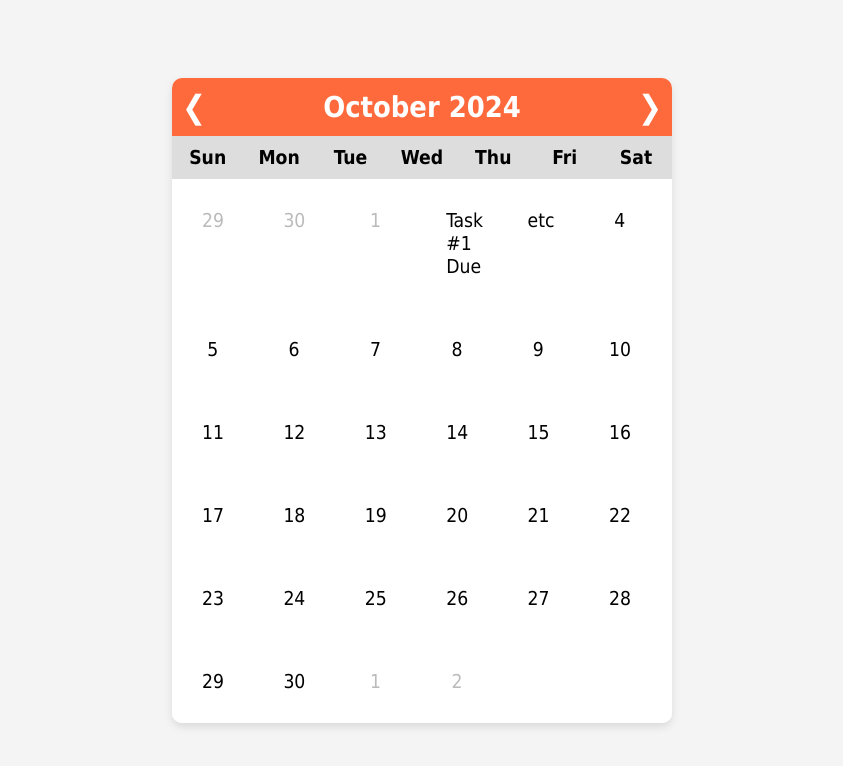
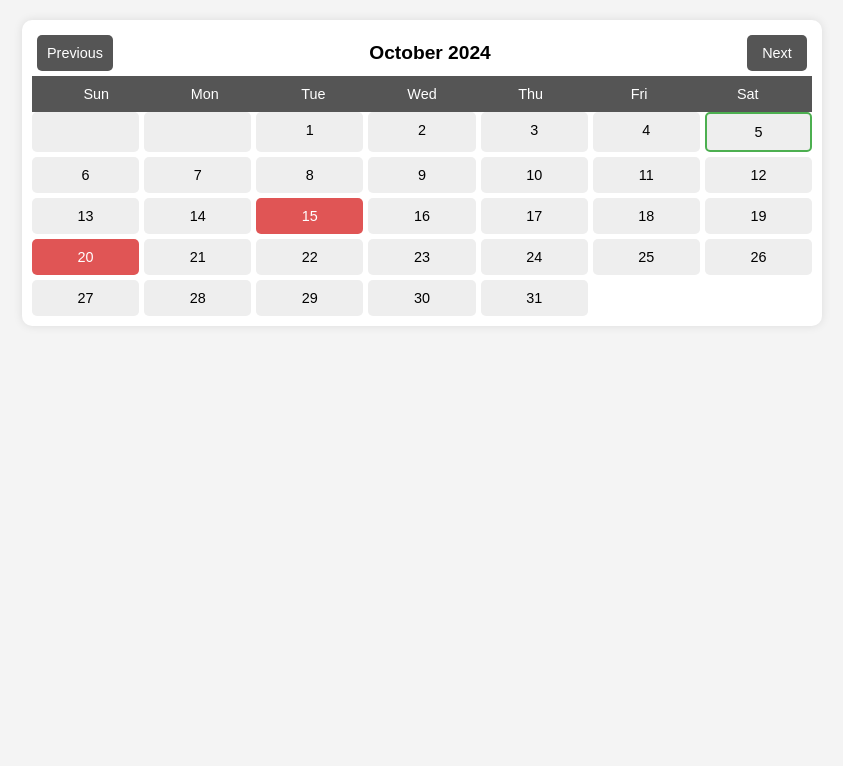
Before and after one commit to StephenRhoades/CS321, a browser extension: page CS321-Prototype/html/pages/calendar_view.html in a window 1280 px wide. Shown: the whole page, without its empty margins (218-1061 px from the left). Drawn offline with Linux system fonts and the light colour scheme.

Commit message:
New changes

```diff
--- a/CS321-Prototype/css/open_view_styles.css
+++ b/CS321-Prototype/css/open_view_styles.css
@@ -1,45 +1,97 @@
-/* using colorscheme:
-*       #1a2238 dark blueish
-*       #9daaf2 lighter blueish
-*       #ff6a3d contrast orange
-*       #f4db7d contrast yellow
-*/
+/* General styles */
+body {
+        font-family: Arial, sans-serif;
+        text-align: center;
+        background-color: #f4f4f4;
+        margin: 0;
+        padding: 0;
+    }
 
-html{
-	min-height:200px;
-	max-height:400px;
-	min-width:200px;
-	max-height:400px;
-}
-body {
-        background-color: #1a2238;
-        font-size: 14;
-        margin: 2px;
-        padding: 2px;
-	margin-left:auto;
-        margin-right:auto;
-        color: #FFFFFF;
-        font-family: Tahoma, "Verdana", sans-serif;
-}
+    /* Calendar container */
+    .calendar-container {
+        width: 100%;
+        min-width: 500px;
+        max-width: 800px;
+        margin: 20px auto;
+        background-color: white;
+        border-radius: 10px;
+        box-shadow: 0 0 10px rgba(0, 0, 0, 0.1);
+        padding: 10px;
+        overflow: hidden; /* Avoid overflow causing clipping */
+        box-sizing: border-box; /* Ensures padding is included in width */
+    }
 
-.buttons {
-        display: inline-block;
-        border: white;
-        padding: 5px 50px;
-}
+    /* Calendar header */
+    .calendar-header {
+        display: flex;
+        justify-content: space-between;  /* Space between buttons */
+        align-items: center;
+        padding: 5px;
+        box-sizing: border-box; /* Ensures the padding is considered inside the width */
+    }
 
+    /* Month name */
+    #monthName {
+        margin: 0;
+        font-size: 1.2rem;
+        flex-grow: 1; /* Allows the month name to grow in the available space */
+        text-align: center;
+    }
 
-.button {
-        background-color: #ff6a3d; /* Green */
+    /* Button styles */
+    .calendar-header button {
+        background-color: #555;
+        color: white;
         border: none;
+        padding: 10px;
+        cursor: pointer;
+        border-radius: 5px;
+        font-size: 0.9rem;
+        min-width: 60px; /* Ensures the button is always wide enough */
+    }
+
+    .calendar-header button:hover {
+        background-color: #444;
+    }
+
+    .week-days {
+        display: grid;
+        grid-template-columns: repeat(7, 1fr);
+        background-color: #555;
         color: white;
-        padding: 5px 10px; /* padding of the text */
-        margin: 1px 3px; /* padding between the buttons */
+        padding: 10px;
+        font-size: 0.9rem;
+        box-sizing: border-box;
+    }
+
+    .week-days span {
         text-align: center;
-        text-decoration: none;
-        display: inline-block;
-        font-family: Tahoma, "Verdana", sans-serif;
-        border-radius: 8px 8px 8px 8px; /* makes the button a circle */
-        font-size: 16px;
-        cursor: pointer; /* changes the cursor icon to let them knows its a button, later we can add hover change color*/
-      }
+    }
+
+    .days {
+        display: grid;
+        grid-template-columns: repeat(7, 1fr);
+        gap: 5px;
+    }
+
+    .day {
+        background-color: #eee;
+        padding: 10px;
+        text-align: center;
+        border-radius: 5px;
+        cursor: pointer;
+        font-size: 0.9rem;
+    }
+
+    .day:hover {
+        background-color: #ddd;
+    }
+
+    .task-day {
+        background-color: #E05555;
+        color: white;
+    }
+
+    .current-day {
+        border: 2px solid #4CAF50;
+    }
--- a/CS321-Prototype/css/pages/calendar_view.css
+++ b/CS321-Prototype/css/pages/calendar_view.css
@@ -1,92 +1,97 @@
-* {
+/* General styles */
+body {
+  font-family: Arial, sans-serif;
+  text-align: center;
+  background-color: #f4f4f4;
   margin: 0;
   padding: 0;
+}
+
+/* Calendar container */
+.calendar-container {
+  width: 100%;
+  min-width: 500px;
+  max-width: 800px;
+  margin: 20px auto;
+  background-color: white;
+  border-radius: 10px;
+  box-shadow: 0 0 10px rgba(0, 0, 0, 0.1);
+  padding: 10px;
+  overflow: hidden; /* Avoid overflow causing clipping */
+  box-sizing: border-box; /* Ensures padding is included in width */
+}
+
+/* Calendar header */
+.calendar-header {
+  display: flex;
+  justify-content: space-between;  /* Space between buttons */
+  align-items: center;
+  padding: 5px;
+  box-sizing: border-box; /* Ensures the padding is considered inside the width */
+}
+
+/* Month name */
+#monthName {
+  margin: 0;
+  font-size: 1.2rem;
+  flex-grow: 1; /* Allows the month name to grow in the available space */
+  text-align: center;
+}
+
+/* Button styles */
+.calendar-header button {
+  background-color: #555;
+  color: white;
+  border: none;
+  padding: 10px;
+  cursor: pointer;
+  border-radius: 5px;
+  font-size: 0.9rem;
+  min-width: 60px; /* Ensures the button is always wide enough */
+}
+
+.calendar-header button:hover {
+  background-color: #444;
+}
+
+.week-days {
+  display: grid;
+  grid-template-columns: repeat(7, 1fr);
+  background-color: #555;
+  color: white;
+  padding: 10px;
+  font-size: 0.9rem;
   box-sizing: border-box;
 }
-      body {
-        font-family: Tahoma, "Verdana", sans-serif;
-        display: flex;
-        justify-content: center;
-        align-items: center;
-        height: 100vh;
-        background-color: #f4f4f4;
-      }
 
-      .calendar {
-        width: 80%;
-        max-width: 500px; /* A max width for larger screens */
-        background-color: white;
-        box-shadow: 0 4px 8px rgba(0, 0, 0, 0.1);
-        border-radius: 10px;
-        overflow: hidden;
-      }
-
-      .month {
-        display: flex;
-        justify-content: space-between;
-        align-items: center;
-        padding: 2%;
-        background-color: #ff6a3d;
-        color: white;
-        font-weight: bold;
-      }
-
-      .prev, .next {
-        cursor: pointer;
-        font-size: 2em;
-      }
-
-      .month-name {
-        font-size: 1.8em;
-      }
-
-      .weekdays, .days {
-        display: flex;
-        flex-wrap: wrap;
-      }
-
-      .weekdays div, .days div {
-        width: 14.28%; /* 7 days in a row = 100%/7 */
+.week-days span {
   text-align: center;
-        padding: 2%;
-        font-size: 1.2em;
-      }
-
-      .weekdays {
-        background-color: #ddd;
-        font-weight: bold;
 }
 
 .days {
-        background-color: white;
+  display: grid;
+  grid-template-columns: repeat(7, 1fr);
+  gap: 5px;
 }
 
-      .days div {
-        padding: 5%;
-        margin: 1%;
+.day {
+  background-color: #eee;
+  padding: 10px;
+  text-align: center;
+  border-radius: 5px;
   cursor: pointer;
+  font-size: 0.9rem;
 }
 
-      .days div:hover {
-        background-color: #f1f1f1;
+.day:hover {
+  background-color: #ddd;
 }
 
-      .prev-month, .next-month {
-        color: #bbb;
+.task-day {
+  background-color: #E05555;
+  color: white;
 }
 
-      /* Responsive behavior */
-      @media (max-width: 600px) {
-        .month-name {
-          font-size: 1.4em;
+.current-day {
+  border: 2px solid #4CAF50;
 }
-
-        .prev, .next {
-          font-size: 1.6em;
-        }
-
-        .weekdays div, .days div {
-          font-size: 1em;
-          padding: 4%;
-        }
-      }
--- a/CS321-Prototype/html/pages/calendar_view.html
+++ b/CS321-Prototype/html/pages/calendar_view.html
@@ -1,60 +1,32 @@
-<html>
+<!DOCTYPE html>
+<html lang="en">
 <head>
-    <title></title>
-    <link rel="stylesheet" type="text/css" href="../../css/pages/calendar_view.css" />
+    <meta charset="UTF-8">
+    <meta name="viewport" content="width=device-width, initial-scale=1.0">
+    <title>Task Tracker Calendar</title>
+    <link rel="stylesheet" href="../../css/open_view_styles.css">
 </head>
 <body>
+    <div class="calendar-container">
+        <div class="calendar-header">
+            <button id="prevMonth">Previous</button>
+            <h2 id="monthName"></h2>
+            <button id="nextMonth">Next</button>
+        </div>
         <div class="calendar">
-      <div class="month">
-        <div class="prev">&#10094;</div>
-        <div class="month-name">October 2024</div>
-        <div class="next">&#10095;</div>
+            <div class="week-days">
+                <span>Sun</span>
+                <span>Mon</span>
+                <span>Tue</span>
+                <span>Wed</span>
+                <span>Thu</span>
+                <span>Fri</span>
+                <span>Sat</span>
             </div>
-      <div class="weekdays">
-        <div>Sun</div>
-        <div>Mon</div>
-        <div>Tue</div>
-        <div>Wed</div>
-        <div>Thu</div>
-        <div>Fri</div>
-        <div>Sat</div>
-      </div>
-      <div class="days">
-        <div class="prev-month">29</div>
-        <div class="prev-month">30</div>
-        <div class="prev-month">1</div>
-        <div>Task #1 Due</div>
-        <div>etc</div>
-        <div>4</div>
-        <div>5</div>
-        <div>6</div>
-        <div>7</div>
-        <div>8</div>
-        <div>9</div>
-        <div>10</div>
-        <div>11</div>
-        <div>12</div>
-        <div>13</div>
-        <div>14</div>
-        <div>15</div>
-        <div>16</div>
-        <div>17</div>
-        <div>18</div>
-        <div>19</div>
-        <div>20</div>
-        <div>21</div>
-        <div>22</div>
-        <div>23</div>
-        <div>24</div>
-        <div>25</div>
-        <div>26</div>
-        <div>27</div>
-        <div>28</div>
-        <div>29</div>
-        <div>30</div>
-        <div class="next-month">1</div>
-        <div class="next-month">2</div>
+            <div class="days" id="calendarDays"></div>
         </div>
     </div>
+
+    <script src="calendar_view.js"></script>
 </body>
 </html>
--- /dev/null
+++ b/CS321-Prototype/html/pages/calendar_view.js
@@ -0,0 +1,94 @@
+class Calendar {
+    constructor() {
+        this.date = new Date();       // Current date (used for determining the month and year)
+        this.tasks = [];              // Array to store task objects
+    }
+
+    // Method to load tasks into the calendar
+    loadTasks(tasks) {
+        this.tasks = tasks;
+    }
+
+    // Method to render the calendar for the current month
+    renderCalendar() {
+        const monthNameElement = document.getElementById('monthName');
+        const calendarDaysElement = document.getElementById('calendarDays');
+
+        const currentMonth = this.date.getMonth();
+        const currentYear = this.date.getFullYear();
+
+        monthNameElement.innerText = this.date.toLocaleString('default', { month: 'long', year: 'numeric' });
+
+        // Clear the calendar days
+        calendarDaysElement.innerHTML = '';
+
+        // Get the first and last day of the current month
+        const firstDay = new Date(currentYear, currentMonth, 1).getDay();
+        const lastDate = new Date(currentYear, currentMonth + 1, 0).getDate();
+
+        // Fill in previous month's trailing days if needed
+        for (let i = 0; i < firstDay; i++) {
+            calendarDaysElement.innerHTML += `<div class="day empty"></div>`;
+        }
+
+        // Fill in the current month's days
+        for (let day = 1; day <= lastDate; day++) {
+            const fullDate = this.formatDate(currentYear, currentMonth + 1, day);
+            const today = new Date();
+            let classes = "day";
+
+            // Check if this day has tasks
+            if (this.hasTaskOnDate(fullDate)) {
+                classes += " task-day";
+            }
+
+            // Highlight current day
+            if (currentYear === today.getFullYear() && currentMonth === today.getMonth() && day === today.getDate()) {
+                classes += " current-day";
+            }
+
+            calendarDaysElement.innerHTML += `<div class="${classes}" data-date="${fullDate}">${day}</div>`;
+        }
+    }
+
+    // Method to navigate to the previous month
+    prevMonth() {
+        this.date.setMonth(this.date.getMonth() - 1);
+        this.renderCalendar();
+    }
+
+    // Method to navigate to the next month
+    nextMonth() {
+        this.date.setMonth(this.date.getMonth() + 1);
+        this.renderCalendar();
+    }
+
+    // Utility method to check if a task exists on a given date
+    hasTaskOnDate(dateString) {
+        return this.tasks.some(task => task.deadline === dateString);
+    }
+
+    // Utility method to format the date as YYYY-MM-DD (used for task matching)
+    formatDate(year, month, day) {
+        return `${year}-${String(month).padStart(2, '0')}-${String(day).padStart(2, '0')}`;
+    }
+}
+
+// Initialize the calendar
+const calendar = new Calendar();
+
+// Example tasks for demonstration purposes
+const exampleTasks = [
+    { id: 1, title: "Submit assignment", deadline: "2024-10-15", priority: 1, isComplete: false },
+    { id: 2, title: "Project meeting", deadline: "2024-10-20", priority: 2, isComplete: false },
+];
+
+// Load tasks into the calendar
+calendar.loadTasks(exampleTasks);
+
+// Render the initial calendar
+calendar.renderCalendar();
+
+// Set up navigation buttons
+document.getElementById('prevMonth').addEventListener('click', () => calendar.prevMonth());
+document.getElementById('nextMonth').addEventListener('click', () => calendar.nextMonth());
```
Also changed, not shown: CS321-Prototype/html/open_view.html (+30 -34 lines). Lines whose indentation alone changed are shown as unchanged.
